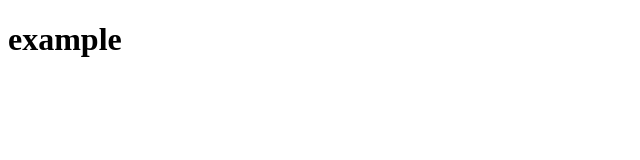
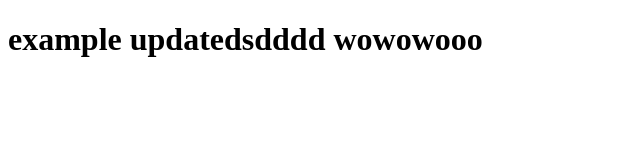
Before and after one commit to Daniaisnotsmort/daniaisnotsmort.github.io, a plain HTML site: page index.html in a window 1280 px wide. Shown: the whole page, without its empty margins (0-640 px from the left). Drawn offline with Linux system fonts and the light colour scheme.

Commit message:
Update index.html

```diff
--- a/index.html
+++ b/index.html
@@ -6,6 +6,6 @@
     <title>Document</title>
 </head>
 <body>
-    <h1>example</h1>
+    <h1>example updatedsdddd wowowooo</h1>
 </body>
 </html>
```
